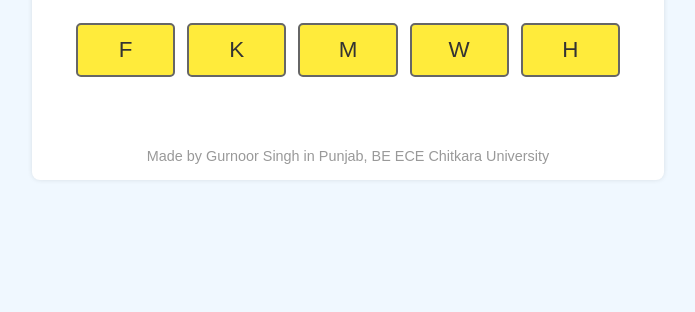
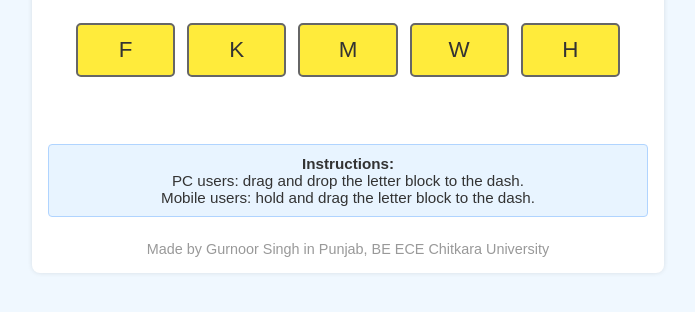
Before and after one commit to BOSSX918spy/Word-Family, a plain HTML site: page index.html in a window 1280 px wide. Shown: the part 238-550 px from the top of the page, without its empty margins (292-987 px from the left). Drawn offline with Linux system fonts and the light colour scheme.

Commit message:
Add files via upload

```diff
--- a/index.html
+++ b/index.html
@@ -23,7 +23,6 @@
       background-color: #fff;
       border-radius: 8px;
       box-shadow: 0 0 5px rgba(0,0,0,0.1);
-      position: relative;
     }
     h1 {
       color: #3366cc;
@@ -99,6 +98,16 @@
     #next-button:hover {
       background-color: #254c9d;
     }
+    /* Instruction banner (hidden by default) */
+    #instructions {
+      background-color: #e8f4ff;
+      border: 1px solid #b0d4ff;
+      padding: 10px;
+      margin-top: 20px;
+      border-radius: 4px;
+      font-size: 0.95em;
+      color: #333;
+    }
     /* Footer styling */
     footer {
       margin-top: 24px;
@@ -119,6 +128,14 @@
     <div id="letter-options"></div>
     <p id="feedback"></p>
     <button id="next-button" style="display:none;">Next Word</button>
+
+    <!-- Instruction section, visible only on the first question -->
+    <div id="instructions" style="display:none;">
+      <strong>Instructions:</strong><br>
+      PC users: drag and drop the letter block to the dash.<br>
+      Mobile users: hold and drag the letter block to the dash.
+    </div>
+
     <footer>
       Made by Gurnoor Singh in Punjab, BE ECE Chitkara University
     </footer>
@@ -138,7 +155,6 @@
         hint:'Something you wipe your feet on.',
         punjabiHint:'ਜਿਸ ’ਤੇ ਤੁਸੀਂ ਆਪਣੇ ਪੈਰ ਸਾਫ਼ ਕਰਦੇ ਹੋ।',
         letters:['M','K','H','F','W'] },
-
       { suffix:'ET', word:'PET',
         hint:'An animal kept for companionship.',
         punjabiHint:'ਸਾਥ ਲਈ ਪਾਲਿਆ ਜਾਣ ਵਾਲਾ ਜਾਨਵਰ।',
@@ -151,7 +167,6 @@
         hint:'A fast aircraft.',
         punjabiHint:'ਇੱਕ ਤੇਜ਼ ਹਵਾਈ ਜਹਾਜ਼।',
         letters:['J','M','B','T','G'] },
-
       { suffix:'IT', word:'HIT',
         hint:'To strike something forcefully.',
         punjabiHint:'ਕੁਝ ਜ਼ੋਰ ਨਾਲ ਮਾਰਣਾ।',
@@ -164,7 +179,6 @@
         hint:'To rest on a chair.',
         punjabiHint:'ਕੁਰਸੀ ’ਤੇ ਬੈਠਣਾ।',
         letters:['S','N','P','L','R'] },
-
       { suffix:'OT', word:'HOT',
         hint:'Having a high temperature.',
         punjabiHint:'ਉੱਚ ਤਾਪਮਾਨ ਵਾਲਾ (ਗਰਮ)।',
@@ -177,7 +191,6 @@
         hint:'A small round mark.',
         punjabiHint:'ਛੋਟਾ ਗੋਲ ਨਿਸ਼ਾਨ।',
         letters:['D','H','M','L','S'] },
-
       { suffix:'UT', word:'CUT',
         hint:'To divide with a knife.',
         punjabiHint:'ਚਾਕੂ ਨਾਲ ਵੰਡਣਾ।',
@@ -190,7 +203,6 @@
         hint:'A hard-shelled seed.',
         punjabiHint:'ਕਠੋਰ ਛੱਲੇ ਵਾਲਾ ਬੀਜ।',
         letters:['N','B','C','R','G'] },
-
       { suffix:'AN', word:'CAN',
         hint:'A container for liquids.',
         punjabiHint:'ਤਰਲਾਂ ਲਈ ਡੱਬਾ।',
@@ -203,20 +215,18 @@
         hint:'Used to fry eggs.',
         punjabiHint:'ਅੰਡੇ ਸੇਕਣ ਲਈ ਵਰਤਿਆ ਜਾਣ ਵਾਲਾ।',
         letters:['P','M','J','R','C'] },
-
       { suffix:'OG', word:'DOG',
         hint:'A loyal barking pet.',
         punjabiHint:'ਇੱਕ ਵਫ਼ਾਦਾਰ ਭੋਂਕਣ ਵਾਲਾ ਪੈੱਟ।',
         letters:['D','B','S','T','L'] },
       { suffix:'OG', word:'FOG',
         hint:'Thick mist in the air.',
-        punjabiHint:'ਹਵਾ ਵਿੱਚ ਘਣੀ دھੁੰਦ।',
+        punjabiHint:'ਹਵਾ ਵਿੱਚ ਘਣੀ ਧੁੰਦ।',
         letters:['F','C','K','M','L'] },
       { suffix:'OG', word:'LOG',
         hint:'A piece of a tree trunk.',
         punjabiHint:'ਦਰੱਖਤ ਦੇ ਤਣ੍ਹੇ ਦਾ ਟੁਕੜਾ।',
         letters:['L','P','H','S','N'] },
-
       { suffix:'IP', word:'LIP',
         hint:'Part of the mouth.',
         punjabiHint:'ਮੂੰਹ ਦਾ ਹਿੱਸਾ।',
@@ -241,11 +251,18 @@
 
     function loadWord(idx) {
       const { suffix, word, hint, punjabiHint, letters } = wordList[idx];
+
+      // Update hints & suffix
       document.getElementById('hint-english').textContent = 'Hint: ' + hint;
       document.getElementById('hint-punjabi').textContent = punjabiHint;
       document.getElementById('suffix').textContent = suffix;
       document.getElementById('feedback').textContent = '';
+
+      // Hide Next button until correct
       document.getElementById('next-button').style.display = 'none';
+
+      // Show instructions only for the first question
+      document.getElementById('instructions').style.display = (idx === 0 ? 'block' : 'none');
 
       // Reset drop-zone
       const oldDZ = document.getElementById('drop-zone');
@@ -254,13 +271,13 @@
       dz.className = 'drop-zone';
       oldDZ.replaceWith(dz);
 
+      // Drop-zone events
       dz.addEventListener('dragover', e => { e.preventDefault(); dz.classList.add('over'); });
       dz.addEventListener('dragleave', e => { dz.classList.remove('over'); });
       dz.addEventListener('drop', e => {
         e.preventDefault();
         dz.classList.remove('over');
-        const id = e.dataTransfer.getData('text/plain');
-        const letterDiv = document.getElementById(id);
+        const letterDiv = document.getElementById(e.dataTransfer.getData('text/plain'));
         if (!letterDiv) return;
         if (letterDiv.textContent === word.charAt(0)) {
           dz.textContent = word.charAt(0);
```
